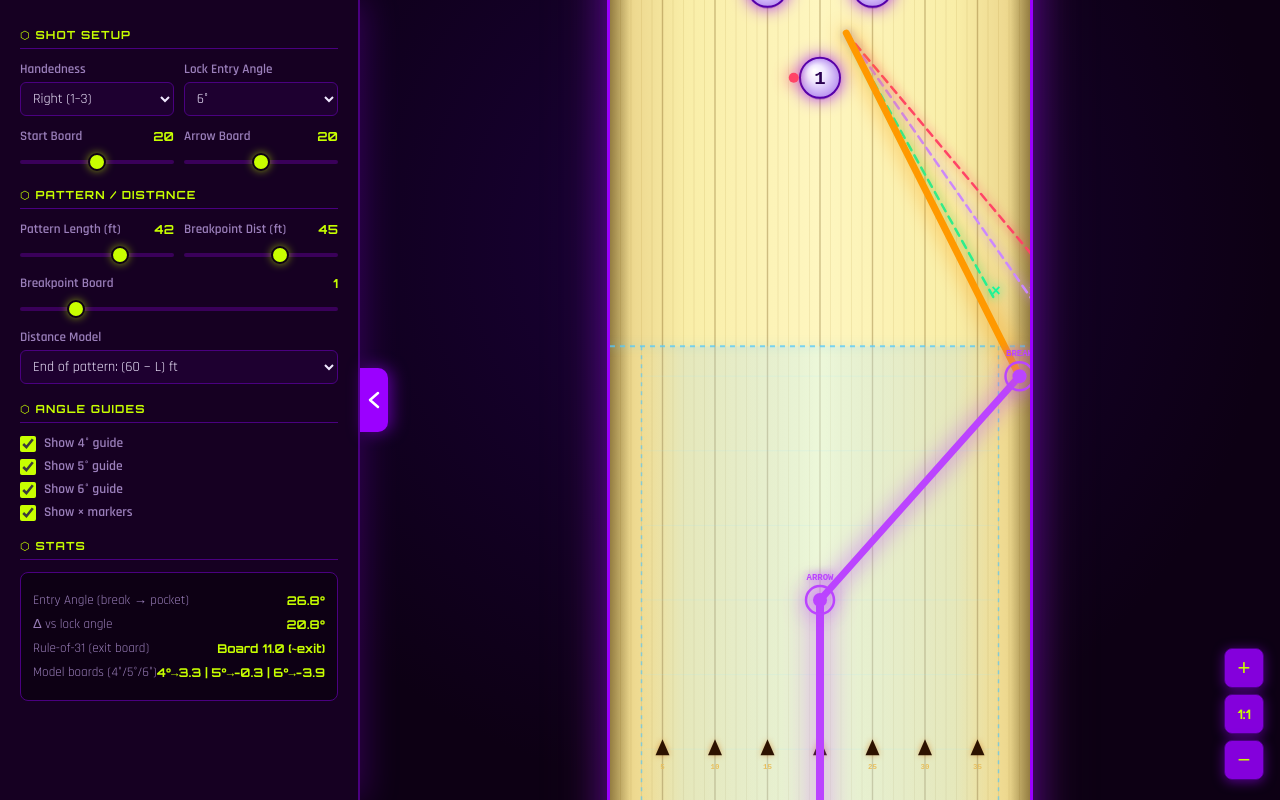
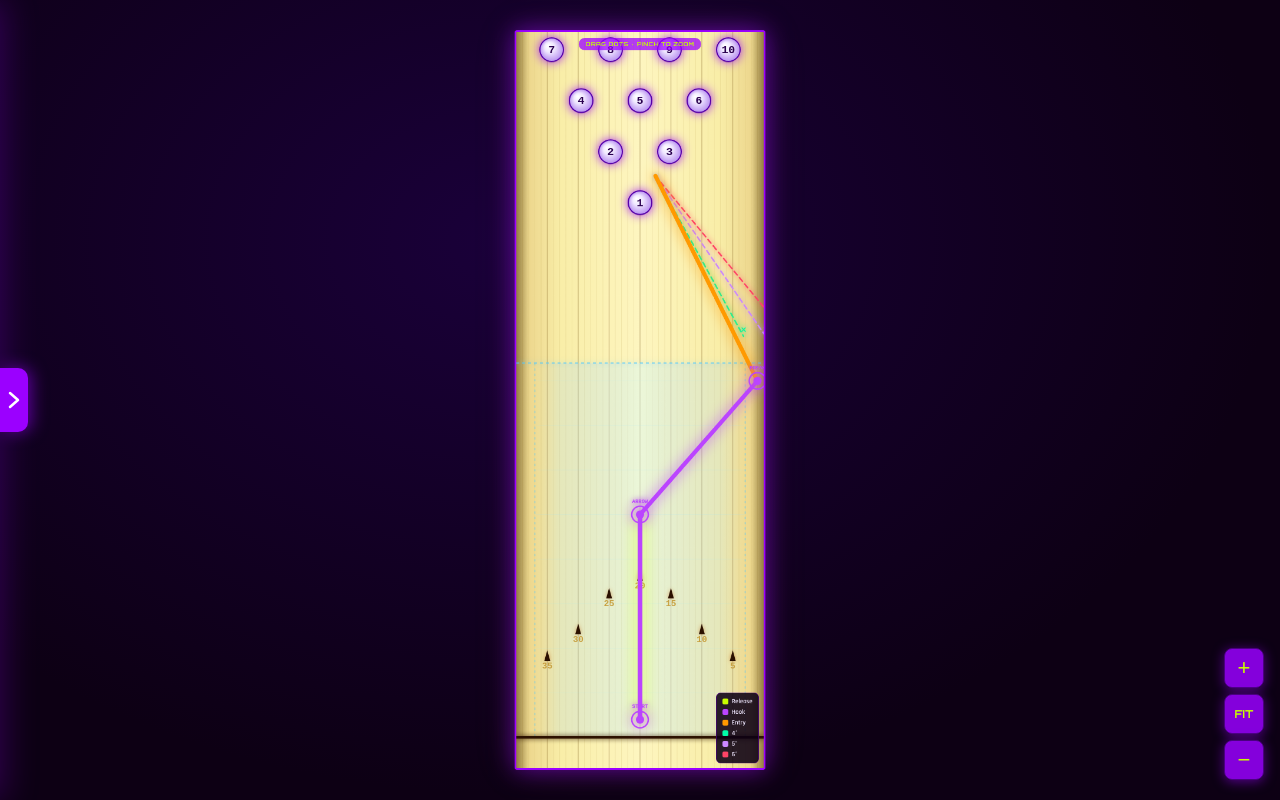
Before and after one commit to strubel033-cmyk/Bowling-lane-, a plain HTML site: page index.html in a window 1280 px wide. Drawn offline with Linux system fonts and the light colour scheme.

Commit message:
Update index.html

```diff
--- a/index.html
+++ b/index.html
@@ -350,7 +350,7 @@
 <!-- Zoom buttons (desktop & mobile) -->
 <div id="zoom-controls">
   <button class="zoom-btn" id="zoomIn"  title="Zoom in">+</button>
-  <button class="zoom-btn" id="zoomReset" title="Reset zoom" style="font-size:13px;font-family:Orbitron,monospace;">1:1</button>
+  <button class="zoom-btn" id="zoomReset" title="Fit to screen" style="font-size:11px;font-family:Orbitron,monospace;">FIT</button>
   <button class="zoom-btn" id="zoomOut" title="Zoom out">−</button>
 </div>
 
@@ -373,7 +373,7 @@
 
 // Pin geometry — real: 12" c-to-c, ~4" visual diameter, lane 42" wide
 const INCH      = LANE_W / 42;
-const PIN_SP    = INCH * 10.5;                          // spacing between pin centres
+const PIN_SP    = INCH * 10;                          // spacing between pin centres
 const PIN_ROW_H = PIN_SP * Math.sin(Math.PI / 3);    // row-to-row height
 const PIN_R     = INCH * 2;                           // pin radius
 const PIN_DECK_PX = PIN_ROW_H * 3 + PIN_R * 1;
@@ -446,7 +446,7 @@
 // Zoom button controls
 document.getElementById('zoomIn').addEventListener('click',    () => { scale = clamp(scale * 1.25, MIN_SCALE, MAX_SCALE); clampPan(); applyTransform(); });
 document.getElementById('zoomOut').addEventListener('click',   () => { scale = clamp(scale / 1.25, MIN_SCALE, MAX_SCALE); clampPan(); applyTransform(); });
-document.getElementById('zoomReset').addEventListener('click', () => { scale = 1; panX = 0; panY = 0; applyTransform(); });
+document.getElementById('zoomReset').addEventListener('click', () => { fitToViewport(); });
 
 // ════════════════════════════════════════════════════
 // TOUCH GESTURE HANDLER (pinch-zoom + pan + drag)
@@ -574,8 +574,21 @@
   document.getElementById('viewport').classList.toggle('expanded', !panelOpen);
 }
 
-// Auto-close panel on small screens
-if (window.innerWidth <= 600) { panelOpen = false; togglePanel(); }
+// Always start with sidebar closed
+panelOpen = true; togglePanel();
+
+// Auto-fit: scale lane so it fills ~90% of the viewport height on load
+function fitToViewport() {
+  const vw = window.innerWidth;
+  const vh = window.innerHeight;
+  const scaleH = (vh * 0.92) / LANE_H;
+  const scaleW = (vw * 0.92) / LANE_W;
+  scale = Math.min(scaleH, scaleW, 1); // never scale up beyond 1:1
+  panX = 0; panY = 0;
+  clampPan(); applyTransform();
+}
+fitToViewport();
+window.addEventListener('resize', fitToViewport);
 
 // ════════════════════════════════════════════════════
 // DRAWING HELPERS
@@ -679,7 +692,10 @@
   document.getElementById('v-pl').innerText    = L;
   document.getElementById('v-bd').innerText    = BD;
 
-  const pocketB  = hand === 'right' ? 17.5 : 22.5;
+  // Pocket board is 17.5 for BOTH hands — boardToX() mirrors it correctly
+  // Right: boardToX(17.5,'right') = LANE_W - 17.5*BW  (right side = 1-3 pocket)
+  // Left:  boardToX(17.5,'left')  = 17.5*BW            (left side  = 1-2 pocket)
+  const pocketB  = 17.5;
   const pocketFt = 63;
   const pocketX  = boardToX(pocketB, hand), pocketY = ftToY(pocketFt);
 
@@ -688,7 +704,7 @@
     const A = parseFloat(lockAngle) * Math.PI / 180;
     const dist_ft = Math.max(0, pocketFt - handles.bp.ft);
     const deltaBoards = (Math.tan(A) * (dist_ft * 12)) / BOARD_INCH;
-    BB = hand === 'right' ? pocketB - deltaBoards : pocketB + deltaBoards;
+    BB = pocketB - deltaBoards;
   }
   BB = clamp(BB, 1, 39);
   document.getElementById('v-bb').innerText = Math.round(BB);
@@ -772,28 +788,42 @@
   // ── RANGE FINDERS ──
   [3,6].forEach(ft => {
     const ry = ftToY(ft);
-    [5,10,30,35].forEach(b => {
+    [].forEach(b => {
       ctx.save(); ctx.beginPath(); ctx.arc(b*BW, ry, 3, 0, Math.PI*2);
       ctx.fillStyle='#6a4200'; ctx.fill(); ctx.restore();
     });
   });
 
-  // ── ARROWS ──
-  const arrowY = ftToY(FT_ARROWS);
-  const aw=7, ah=16;
+
+  // ── ARROWS — V-chevron pattern ──
+  // Real lane: 7 arrows at boards 5,10,15,20,25,30,35
+  // Outer arrows (5 & 35) sit closest to foul line, center (20) sits furthest from foul.
+  // Each pair steps ~1ft further from the foul line toward center.
+  // Board 5→ft12, 10→ft13, 15→ft14, 20→ft15, 25→ft14, 30→ft13, 35→ft12
+  const ARROW_FT = { 5:9, 10:12, 15:16, 20:18, 25:16, 30:12, 35:9 };
+  const aw=5, ah=18;
   ARROW_BOARDS.forEach(b => {
-    const ax = b*BW;
+    const ax  = boardToX(b, hand);   // board 5 = right side for right-handed
+    const ay  = ftToY(ARROW_FT[b]);
     ctx.save();
+    // Solid dark arrowhead pointing toward pins (up)
     ctx.beginPath();
-    ctx.moveTo(ax, arrowY - ah*0.62);
-    ctx.lineTo(ax-aw, arrowY + ah*0.38);
-    ctx.lineTo(ax+aw, arrowY + ah*0.38);
+    ctx.moveTo(ax,      ay - ah * 0.65);   // tip
+    ctx.lineTo(ax - aw, ay + ah * 0.35);   // bottom-left
+    ctx.lineTo(ax + aw, ay + ah * 0.35);   // bottom-right
     ctx.closePath();
-    ctx.fillStyle='#2d1200'; ctx.shadowColor='rgba(200,100,0,0.5)'; ctx.shadowBlur=6; ctx.fill();
-    ctx.fillStyle='#e8c060'; ctx.font='bold 7.5px Orbitron,monospace'; ctx.textAlign='center';
-    ctx.shadowColor='transparent'; ctx.fillText(b, ax, arrowY+ah*0.38+14);
+    ctx.fillStyle = '#2a1000';
+    ctx.shadowColor = 'rgba(180,80,0,0.5)'; ctx.shadowBlur = 7;
+    ctx.fill();
+    // Board number label below each arrow
+    ctx.fillStyle = '#c8a040';
+    ctx.font = 'bold 15px Orbitron,monospace';
+    ctx.textAlign = 'center';
+    ctx.shadowColor = 'transparent';
+    ctx.fillText(b, ax, ay + ah * 0.35 + 13);
     ctx.restore();
   });
+
 
   // ── END-OF-PATTERN LINE ──
   const eopY = ftToY(L);
@@ -820,10 +850,7 @@
     ctx.restore();
   });
 
-  // Pocket marker
-  const pocketAbsX = (hand==='right'?17.5:22.5)*BW;
-  ctx.save(); ctx.beginPath(); ctx.arc(pocketAbsX, ftToY(FT_HEAD_PIN), 5, 0, Math.PI*2);
-  ctx.fillStyle='#ff4466'; ctx.shadowColor='#ff4466'; ctx.shadowBlur=16; ctx.fill(); ctx.restore();
+
 
   // ── ANGLE GUIDES ──
   let dist_ft = 0;
@@ -836,7 +863,7 @@
     if (!document.getElementById(id).checked) return;
     const rad = deg*Math.PI/180;
     const dBoards = (Math.tan(rad)*(dist_ft*12))/BOARD_INCH;
-    const gBoard  = hand==='right' ? pocketB-dBoards : pocketB+dBoards;
+    const gBoard  = pocketB - dBoards;
     const gx = boardToX(gBoard, hand);
     seg(pocketX, pocketY, gx, yModel, angleColors[deg], 2.5, [8,6]);
     if (document.getElementById('showXs').checked) {
@@ -856,10 +883,9 @@
   ctx.save();
   ctx.beginPath(); ctx.moveTo(startX,startY); ctx.lineTo(arrowXh,arrowYh);
   ctx.strokeStyle='#bb44ff'; ctx.lineWidth=8; ctx.lineCap='round';
-  ctx.shadowColor='#bb44ff'; ctx.shadowBlur=28;
+  ctx.shadowColor='#c8ff00'; ctx.shadowBlur=28;
   ctx.stroke(); ctx.restore();
   // white core on top
-
 
   // Hook: purple glow
   ctx.save();
```
